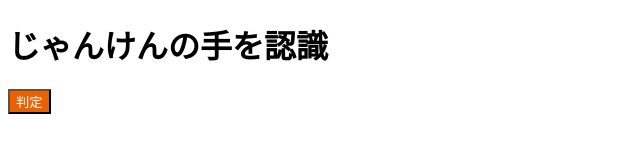
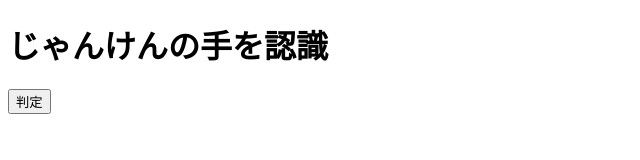
Before and after one commit to anyou4432/ai1, a plain HTML site: page index.html in a window 1280 px wide. Shown: the whole page, without its empty margins (0-640 px from the left). Drawn offline with Linux system fonts and the light colour scheme.

Commit message:
Update index.html

```diff
--- a/index.html
+++ b/index.html
@@ -20,7 +20,7 @@
 <body>
 <div class="area">
 <h1>じゃんけんの手を認識</h1>
-<button type="button" class="btn btn--orange onclick="init()">判定</button>
+<button type="button" onclick="init()">判定</button>
 <div>
 <div id="webcam-container"></div>
 <div id="label-container"></div>
```
